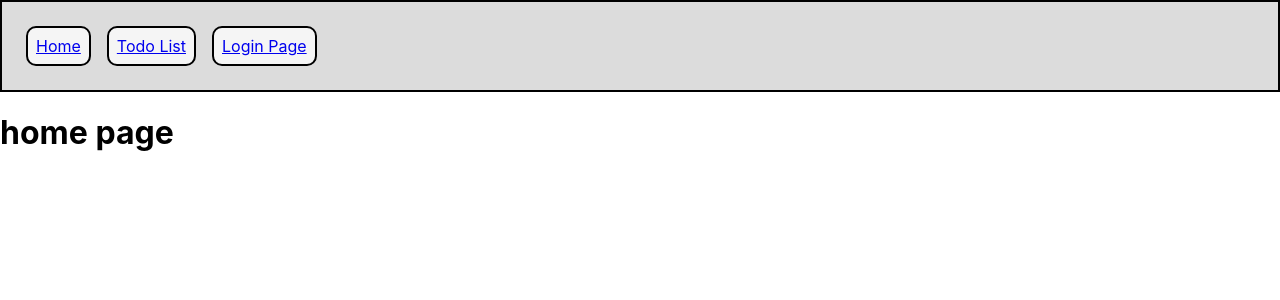
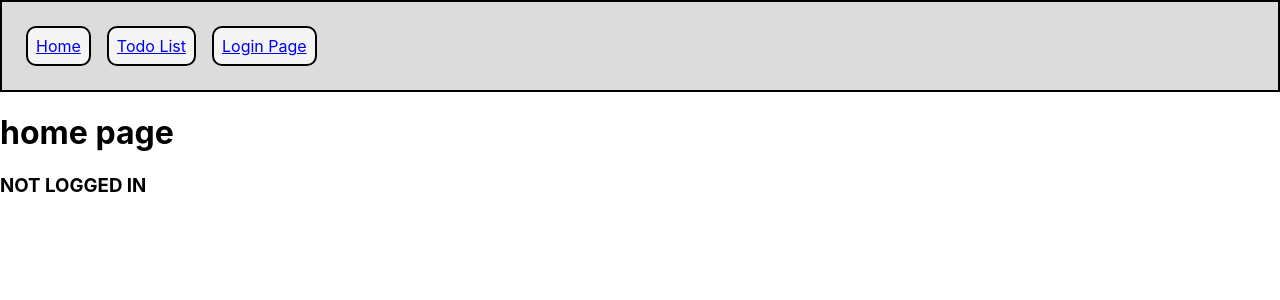
Before and after one commit to mitchell-mccracken/react-todo-app-client, a React (Create React App) app: page / in a window 1280 px wide. Shown: the top 300 px of the page. Built offline with nearby package versions, Linux system fonts and the light colour scheme.

Commit message:
Updated to display the userName if token exists in the cookies

```diff
--- a/src/homePage.jsx
+++ b/src/homePage.jsx
@@ -1,18 +1,49 @@
 // import { useState } from 'react';
 import NavBar from './navBar';
+import axios from 'axios';
+import { CookiesProvider, useCookies } from 'react-cookie';
+import { setURL } from './utils';
+import { useState } from 'react';
 
 
 function HomePage() {
-  // let count = 0;
-  // const [ count, setCount ] = useState(0);
 
-  // const func = () => { setCount(count + 1) };
+
+  // check if a cookie exists
+  const [cookies, setCookie, removeCookie] = useCookies();
+  const [userName, setUserName] = useState(null);
+
+
+  // fetch userName based on token value
+  const fetchUserName = () => {
+
+    const token = cookies.mitch_test_app_token;
+
+    if ( token ) {
+      const data = { token };
+      axios.post ( setURL('/api/user/fetchUserName'), data )
+      .then( res => {
+
+        const { userName } = res.data;
+        if ( userName ) {
+          setUserName( userName );
+        }
+
+      } )
+      .catch( e => console.error( e ) )
+    }
+  };
+  fetchUserName();
 
   return (
     <div>
       {/* <NavBar /> */}
       <NavBar />
       <h1>home page</h1>
+      <h3>
+        { (cookies.mitch_test_app_token) ? userName : 'NOT LOGGED IN'}
+      </h3>
+
     </div>
   );
 }
```
